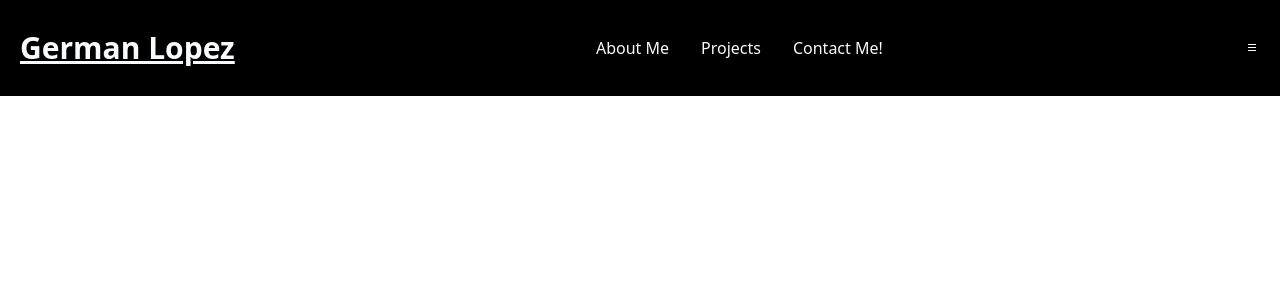
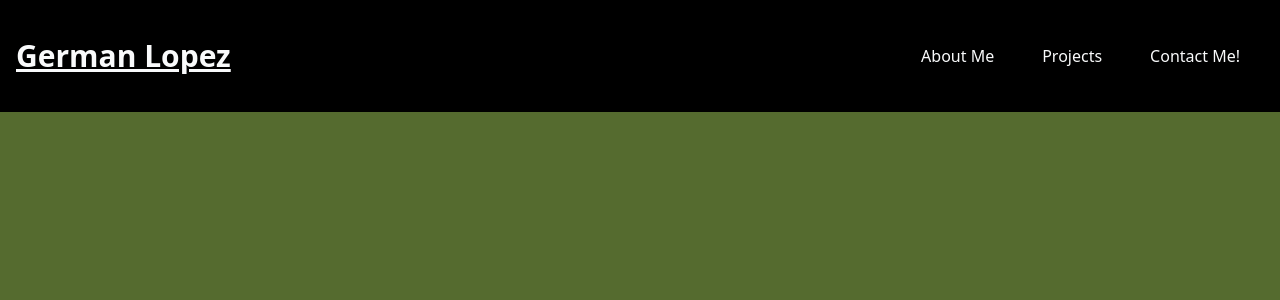
Before and after one commit to CougarChan/Web-PortFolio, a React (Create React App) app in the folder web-port/: page / in a window 1280 px wide. Shown: the top 300 px of the page. Built offline with nearby package versions, Linux system fonts and the light colour scheme.

Commit message:
finished nav

```diff
--- /dev/null
+++ b/web-port/src/Components/About-Me.jsx
@@ -0,0 +1,13 @@
+import React from "react";
+
+const about = () => {
+
+  return (
+
+
+
+  )
+
+
+
+}
--- a/web-port/src/Components/Navbar.jsx
+++ b/web-port/src/Components/Navbar.jsx
@@ -1,5 +1,5 @@
 import React from "react";
-import { GoGrabber } from "react-icons/go";
+import { GoGrabber, GoX } from "react-icons/go";
 import { useState } from "react";
 
 
@@ -8,26 +8,27 @@ const Nav = () => {
    const  [set, setTime] =useState(false)
    const handleClick = () => setTime(!set)
    return (
-    <div className="fixed w-full bg-[#000] flex justify-between items-center px-5 text-gray-50 h-24" >
-         <h2 className="text-3xl font-bold underline"> German Lopez
+    <div className=" flex mx-auto px-4 bg-[#000]  justify-between items-center text-gray-50 h-28" >
+         <h2 className=" text-3xl font-bold underline "> German Lopez
         </h2>
-
-           <ul className="hidden md:flex">
-              <li>About Me</li>
-              <li>Projects</li>
-              <li>Contact Me!</li>
+           <ul className="hidden md:flex ">
+              <li className="p-6  ">About Me</li>
+              <li className="p-6">  Projects</li>
+              <li className="p-6 ">Contact Me!</li>
            </ul>
 
-          <div onClick={handleClick} className="md-hidden z-10 cursor-pointer">
-            <GoGrabber />
+          <div onClick={handleClick} className= "block md:hidden">
+           {!set ? <GoGrabber size={30}/> : <GoX size={30}/>}
           </div>
 
-            <ul className={!set ? 'hidden' : 'absolute top-0 left-0 w-full h-screen bg-black flex flex-col justify-center items-center '}>
-              <li className="py-6 text-3xl">About Me</li>
-              <li className="py-6 text-3xl">Projects</li>
-              <li className="py-6 text-3xl">Contact Me!</li>
+            <div className={ !set ? "hidden": "fixed left-0 top-0 w-[40%] border-r border-r-gray-400  h-screen bg-black ease-in-out " }>
+            <h2 className="  text-3xl font-bold underline m-5"> German Lopez </h2>
+            <ul className=" uppercase p-4 ">
+              <li className="p-5 border-b ">About Me</li>
+              <li className="p-5 border-b ">Projects</li>
+              <li className="p-5 border-b ">Contact Me!</li>
            </ul>
-
+            </div>
 
 
 
--- a/web-port/src/index.css
+++ b/web-port/src/index.css
@@ -5,10 +5,16 @@
 
 
 @layer base {
-    li{
-       @apply px-4;
-       @apply cursor-pointer
-    }
+   li{
+      @apply px-20;
+      @apply cursor-pointer
+   }
 
 
-   }
+  }
+
+
+body{
+  background-color: darkolivegreen;
+
+}
```
